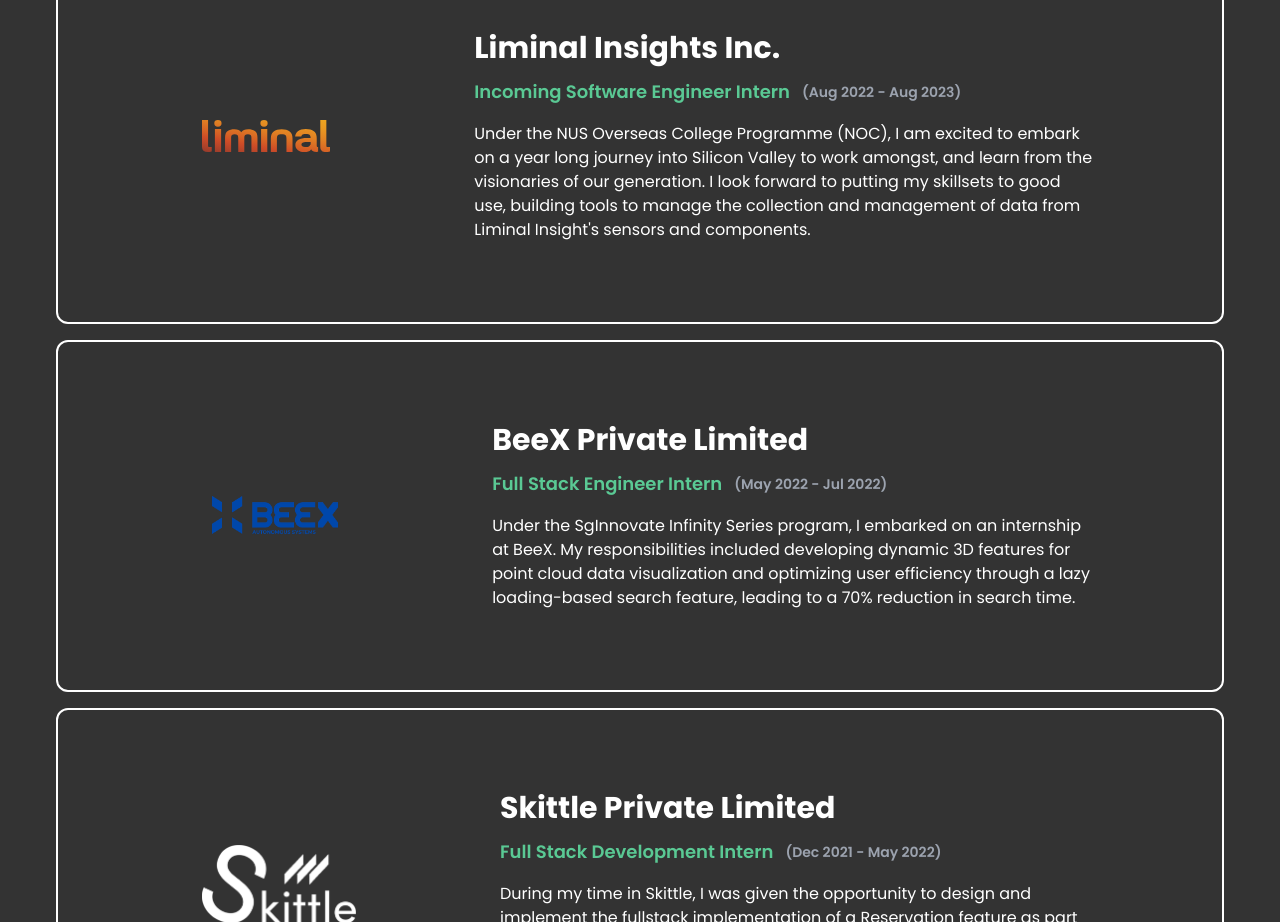
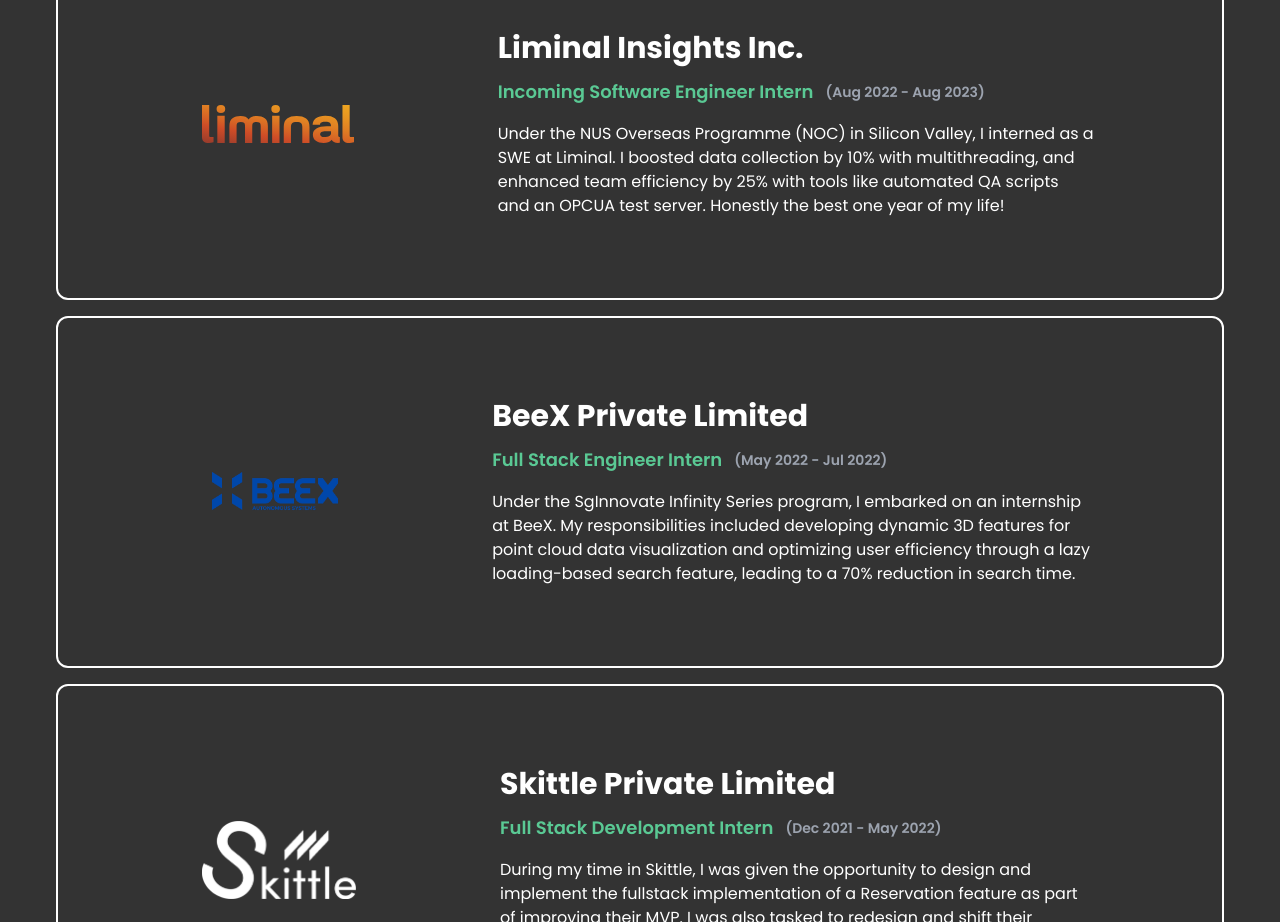
Before and after one commit to amoscookeh/personal-portfolio, a React (Create React App) app: page / in a window 1280 px wide. Shown: the part 3060-3982 px from the top of the page. Built offline with nearby package versions, Linux system fonts and the light colour scheme.

Commit message:
feat: updated liminal write up

```diff
--- a/src/data.js
+++ b/src/data.js
@@ -140,7 +140,7 @@
       date: "Aug 2022 - Aug 2023",
       role: "Incoming Software Engineer Intern",
       details:
-        "Under the NUS Overseas College Programme (NOC), I am excited to embark on a year long journey into Silicon Valley to work amongst, and learn from the visionaries of our generation. I look forward to putting my skillsets to good use, building tools to manage the collection and management of data from Liminal Insight's sensors and components.",
+        "Under the NUS Overseas Programme (NOC) in Silicon Valley, I interned as a SWE at Liminal. I boosted data collection by 10% with multithreading, and enhanced team efficiency by 25% with tools like automated QA scripts and an OPCUA test server. Honestly the best one year of my life!",
       projectLink: "https://www.liminalinsights.com/",
       techStacks: [],
     },
```
